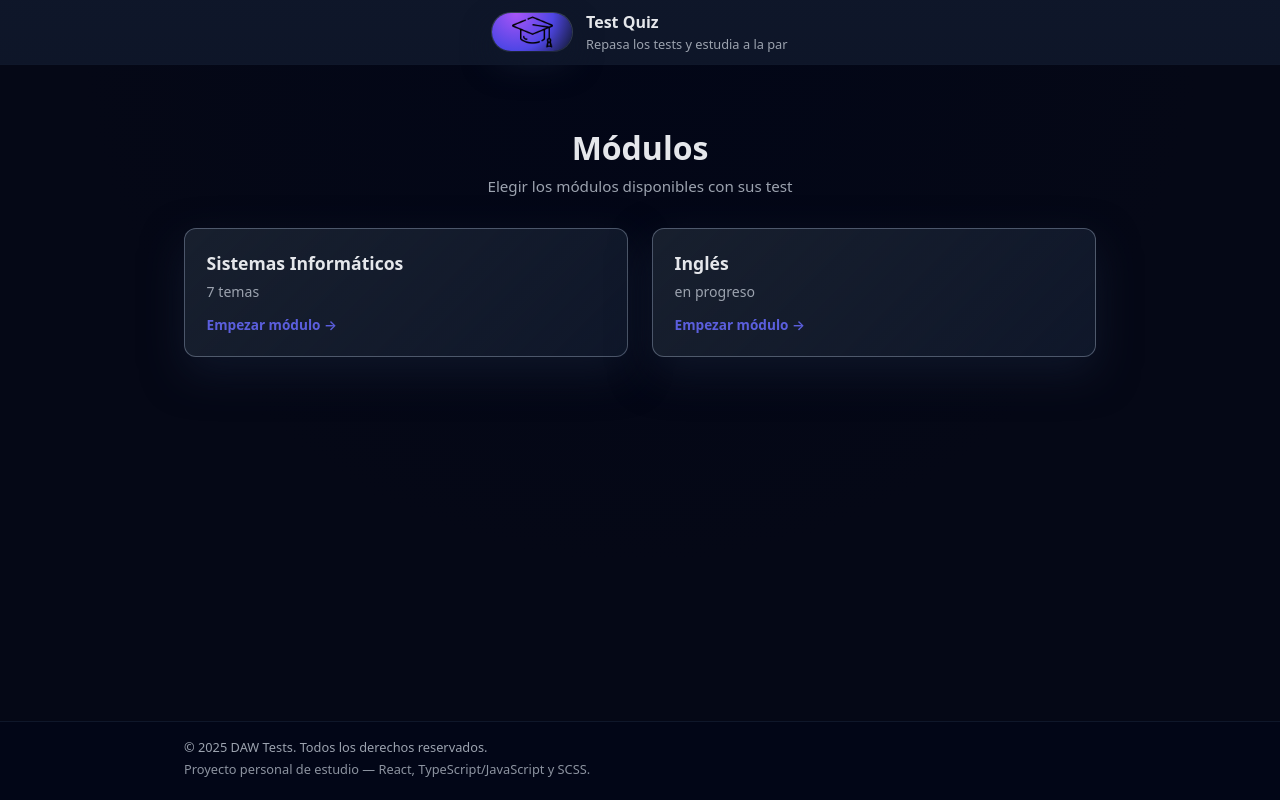
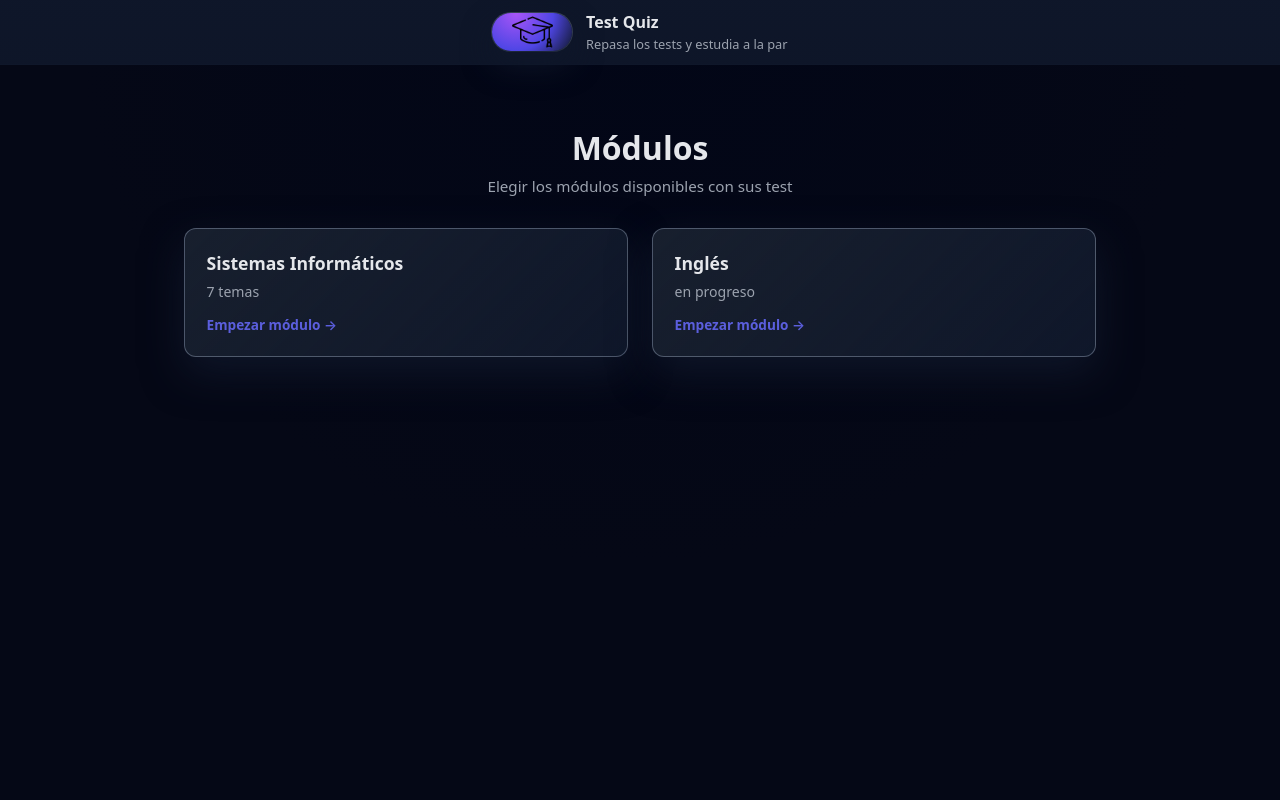
Before and after one commit to Ematius/Quiz-Daw, a React (Vite) app: page / in a window 1280 px wide. Built offline with nearby package versions, Linux system fonts and the light colour scheme.

Commit message:
less footer

```diff
--- a/src/App.jsx
+++ b/src/App.jsx
@@ -19,7 +19,7 @@ function App() {
           <Route path="/modulo/:moduloId/:topicId" element={<Quiz />} />
         </Routes>
       </main>
-      <Footer />
+
     </div>
   );
 }
--- a/src/Components/core/Footer.scss
+++ b/src/Components/core/Footer.scss
@@ -27,6 +27,7 @@
 
 /* Responsive: algo más compacto */
 @media (max-width: 640px) {
+
   .app-footer__inner {
     padding-inline: 1rem;
   }
--- a/src/styles/global.scss
+++ b/src/styles/global.scss
@@ -17,6 +17,7 @@ body {
 
 .app-shell {
   flex: 1;
+  min-height: 100vh;
   display: flex;
   flex-direction: column;
 }
```
